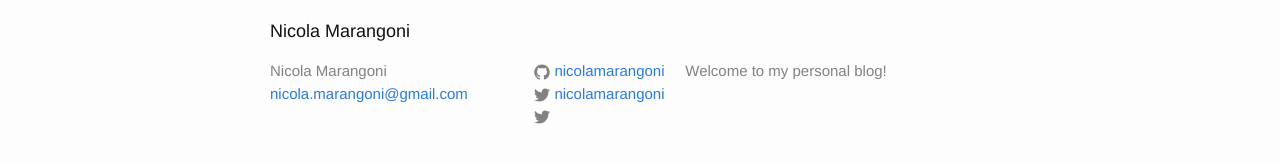
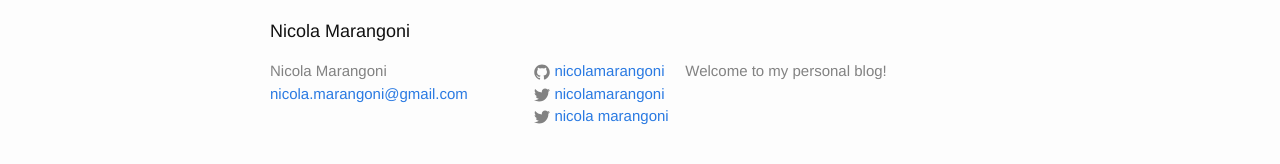
Before and after one commit to nicolamarangoni/nicolamarangoni.github.io, a Jekyll site: the page built from about.md, in a window 1280 px wide. Shown: the part 445-609 px from the top of the page. Built offline with Jekyll 4.4.1, drawn with Linux system fonts in a browser that asks for light colours.

Commit message:
linkedin_name variable added

```diff
--- a/_config.yml
+++ b/_config.yml
@@ -7,6 +7,7 @@ baseurl: "" # the subpath of your site, e.g. /blog/
 url: "http://yourdomain.com" # the base hostname & protocol for your site
 twitter_username: nicolamarangoni
 github_username:  nicolamarangoni
+linkedin_name: nicola marangoni
 linkedin_profile: nicola-marangoni/0/41a/801
 
 # Build settings
```
